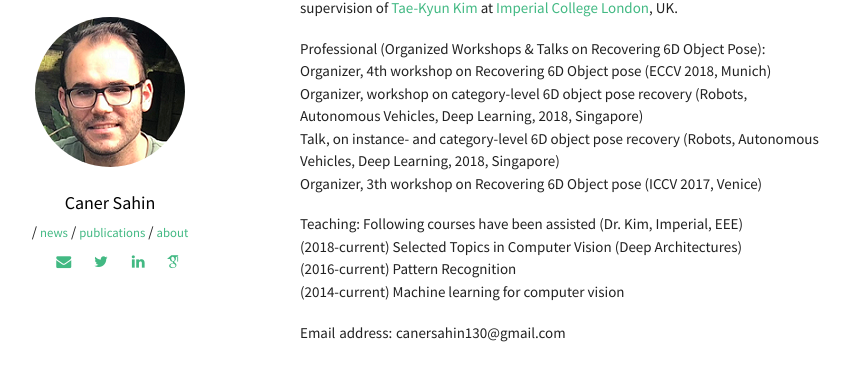
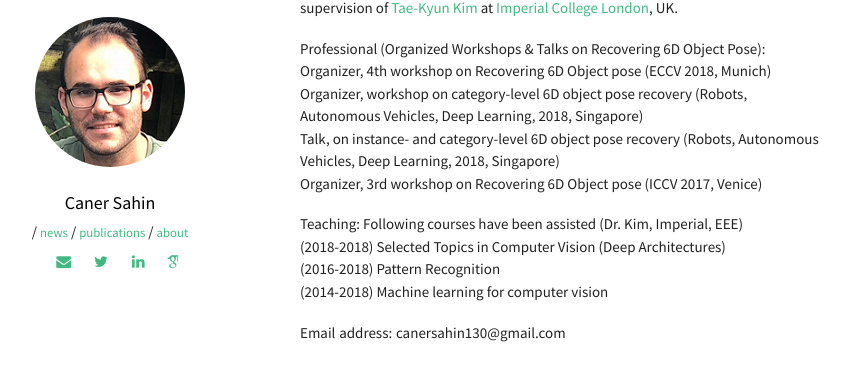
Before and after one commit to labicvl/caner, a Jekyll site: the page built from resume.html, in a window 1280 px wide. Shown: the part 265-646 px from the top of the page, without its empty margins (50-903 px from the left). Built offline with Jekyll 4.4.1, drawn with Linux system fonts in a browser that asks for light colours; some web fonts are replaced.

Commit message:
Update about.html

```diff
--- a/_includes/sections/about.html
+++ b/_includes/sections/about.html
@@ -10,15 +10,15 @@
      Organizer, 4th workshop on Recovering 6D Object pose (ECCV 2018, Munich) <br />
      Organizer, workshop on category-level 6D object pose recovery (Robots, Autonomous Vehicles, Deep Learning, 2018, Singapore) <br />
      Talk, on instance- and category-level 6D object pose recovery (Robots, Autonomous Vehicles, Deep Learning, 2018, Singapore) <br />
-     Organizer, 3th workshop on Recovering 6D Object pose (ICCV 2017, Venice) <br />
+     Organizer, 3rd workshop on Recovering 6D Object pose (ICCV 2017, Venice) <br />
 </p>
 
 
 
 </p> Teaching: Following courses have been assisted (Dr. Kim, Imperial, EEE) <br />
-     (2018-current) Selected Topics in Computer Vision (Deep Architectures) <br />
-     (2016-current) Pattern Recognition <br />
-     (2014-current) Machine learning for computer vision <br />
+     (2018-2018) Selected Topics in Computer Vision (Deep Architectures) <br />
+     (2016-2018) Pattern Recognition <br />
+     (2014-2018) Machine learning for computer vision <br />
 </p>
 
 
```
